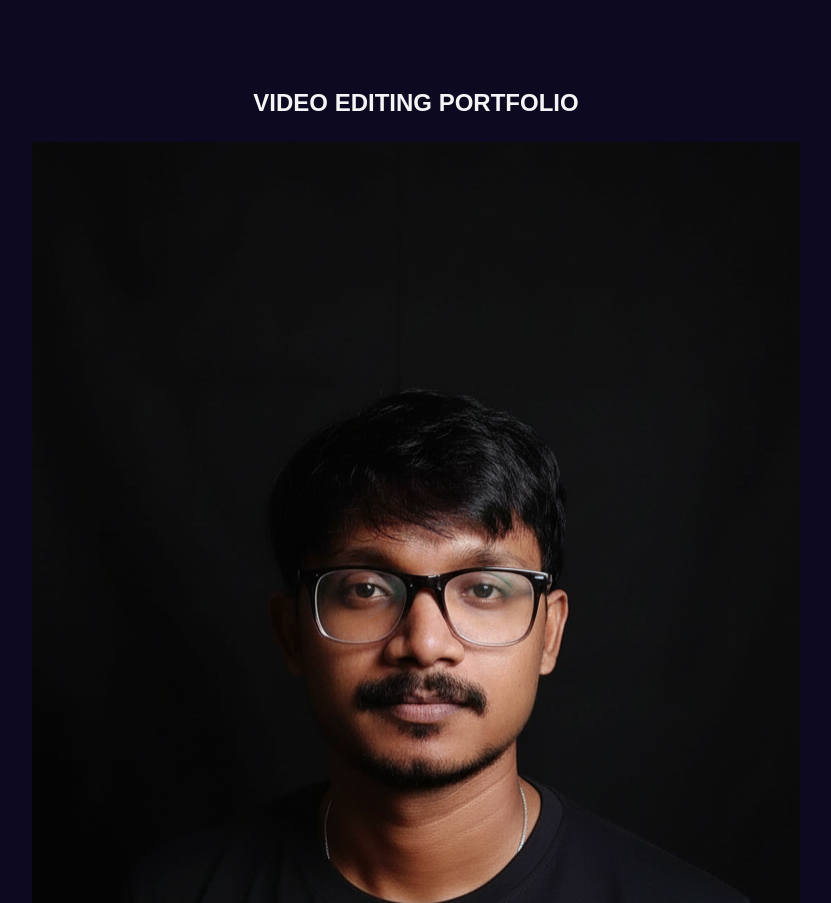
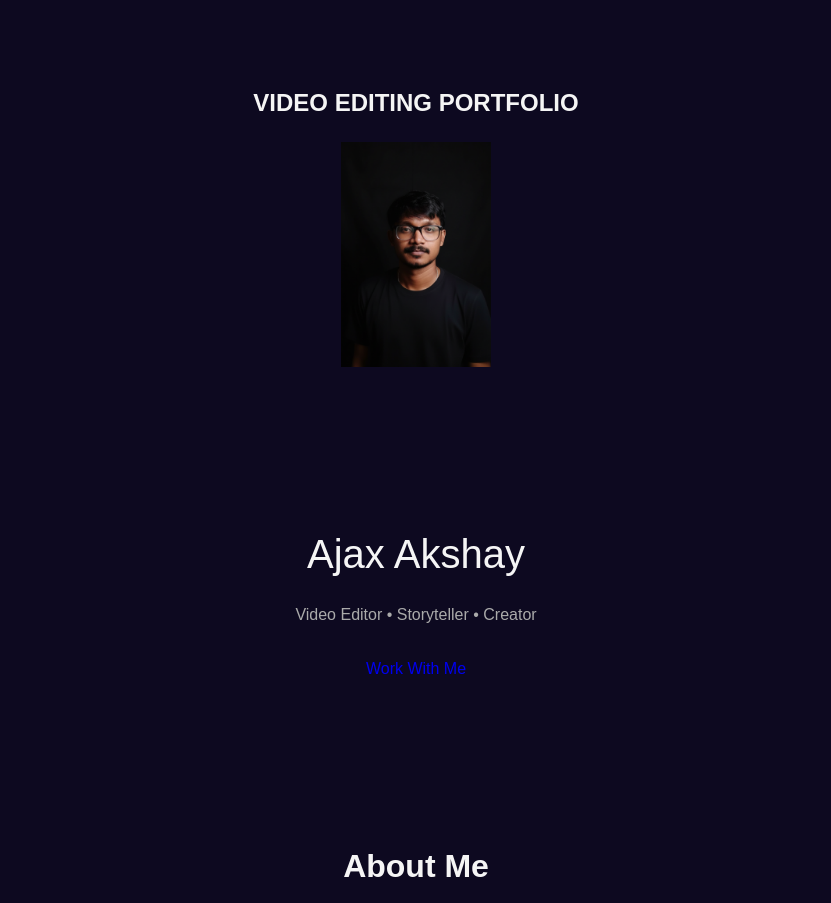
Before and after one commit to ajaxakshay/ajaxakshay.github.io, a plain HTML site: page index.html in a window 1280 px wide. Shown: the top 903 px of the page, without its empty margins (224-1055 px from the left). Drawn offline with Linux system fonts and the light colour scheme.

Commit message:
Update index.html

```diff
--- a/index.html
+++ b/index.html
@@ -19,8 +19,7 @@
     header h1 {
       text-align: center;
       font-size: 2.5rem;
-      font-weight: 600;
-      padding: 2rem 2rem;
+      font-weight: 300;
       margin-bottom: 8px;
     }
     header p {
@@ -31,8 +30,7 @@
     .btn {
       display: inline-block;
       padding: 0.8rem 1.5rem;
-      background: #7240e4;
-      color: purple;
+      style="color: white; background-color: purple;"
       border-radius: 50px;
       text-decoration: none;
       transition: 0.3s;
@@ -42,7 +40,7 @@
     }
     section {
       text-align: center;
-      max-width: 900px;
+      max-width: 400px;
       margin: auto;
       padding: 4rem 2rem;
     }
@@ -87,7 +85,7 @@
     <h1>
       <span>VIDEO EDITING PORTFOLIO</span>
     </h1>
-    <img src="Profile Photo.png" alt="Video Editor">
+    <img src="Profile Photo.png" alt="Profile" class="circle-image" width="150" height="auto">
   </section>
 
   <header>
```
